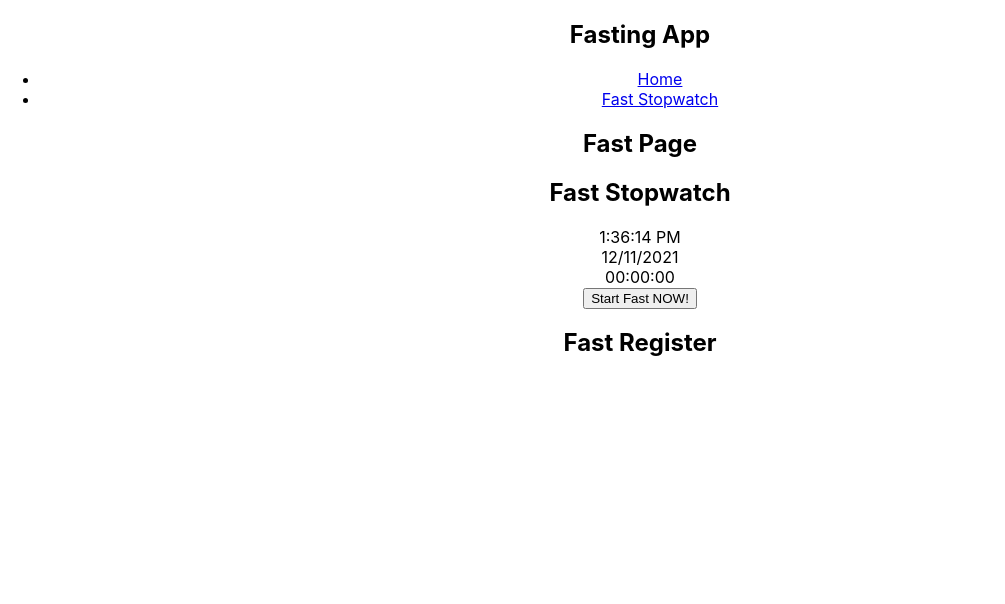
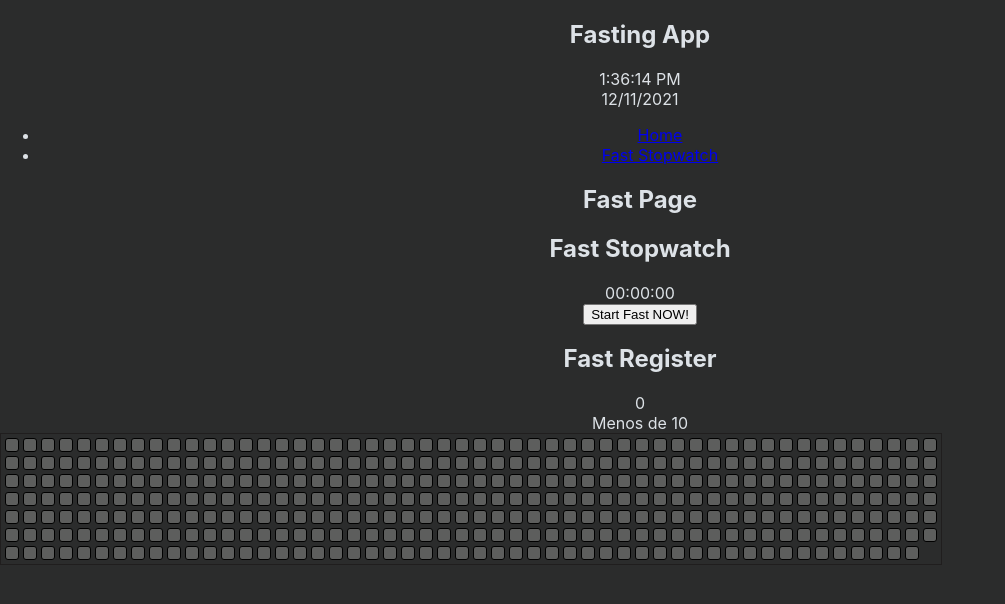
Before and after one commit to stephanRol/FastingApp-TypeScript, a React (Create React App) app: page /fast in a window 1280 px wide. Shown: the top 604 px of the page, without its empty margins (0-1005 px from the left). Built offline with nearby package versions, Linux system fonts and the light colour scheme.

Commit message:
year grid part 1

```diff
--- a/package.json
+++ b/package.json
@@ -22,7 +22,8 @@
     "start": "react-scripts start",
     "build": "react-scripts build",
     "test": "react-scripts test",
-    "eject": "react-scripts eject"
+    "eject": "react-scripts eject",
+    "sass": "sass -w src/style.scss:src/css/style.css"
   },
   "eslintConfig": {
     "extends": [
@@ -41,5 +42,8 @@
       "last 1 firefox version",
       "last 1 safari version"
     ]
+  },
+  "devDependencies": {
+    "node-sass": "^7.0.0"
   }
 }
--- a/src/App.tsx
+++ b/src/App.tsx
@@ -1,5 +1,6 @@
 import { BrowserRouter as Router, Route, Routes } from 'react-router-dom';
 import './App.css';
+import './css/style.css';
 import FastPage from './components/FastPage';
 import Navbar from './components/Navbar';
 import Error404 from './components/Error404';
--- a/src/components/FastPage.tsx
+++ b/src/components/FastPage.tsx
@@ -1,5 +1,4 @@
 import React from 'react'
-import FastRegister from './FastRegister'
 import Stopwatch from './Stopwatch'
 
 const FastPage = () => {
@@ -7,7 +6,6 @@ const FastPage = () => {
         <div>
             <h2>Fast Page</h2>
             <Stopwatch />
-            <FastRegister />
         </div>
     )
 }
--- a/src/components/FastRegister.tsx
+++ b/src/components/FastRegister.tsx
@@ -1,9 +1,31 @@
-import React from 'react'
+import YearGrid from './YearGrid'
 
-const FastRegister = () => {
+interface IRegister {
+    time: number;
+}
+
+const FastRegister = ({ time }: IRegister) => {
+    let fastObj = {
+        date: new Date(),
+        lipolysis: false,
+        autophagy: false,
+    }
+
+    if (time > 5000) {
+        fastObj.lipolysis = true;
+    }
+    if (time > 10000) {
+        fastObj.autophagy = true;
+    }
+
     return (
         <div>
             <h2>Fast Register</h2>
+            <div>
+                {time}
+            </div>
+            {time > 10000 ? "Mas de 10" : "Menos de 10"}
+            <YearGrid fastObj={fastObj} />
         </div>
     )
 }
--- a/src/components/Navbar.tsx
+++ b/src/components/Navbar.tsx
@@ -4,6 +4,8 @@ import { Link } from 'react-router-dom'
 const Navbar = () => {
     return (
         <div>
+            <div>{new Date().toLocaleTimeString()}</div>
+            <div>{new Date().toLocaleDateString()}</div>
             <ul>
                 <li><Link to="/">Home</Link></li>
                 <li><Link to="/fast">Fast Stopwatch</Link></li>
--- a/src/components/Stopwatch.tsx
+++ b/src/components/Stopwatch.tsx
@@ -1,48 +1,5 @@
-// import { useEffect, useState } from 'react'
-
-// const Stopwatch = () => {
-//     const [time, setTime] = useState(0);
-//     const [timeOn, setTimeOn] = useState(false);
-
-//     useEffect(() => {
-//         let interval: NodeJS.Timeout;
-
-//         if (timeOn) {
-//             interval = setInterval(() => {
-//                 setTime(s => s + 1)
-//             }, 1000)
-//         } else {
-//             if (time !== 0) {
-//                 let response: boolean = window.confirm("Are you sure you want to reset the counter?");
-//                 if (response) setTime(0)
-//             }
-//         }
-//         return () => clearInterval(interval)
-
-//     }, [timeOn])
-
-//     let stopwatchObj = {
-//         seconds: (Math.floor(time) % 60).toString().padStart(2, "0"),
-//         minutes: (Math.floor(time / 60) % 60).toString().padStart(2, "0"),
-//         hours: (Math.floor(time / 60 / 60) % 24).toString().padStart(2, "0"),
-//     }
-
-//     let { seconds, minutes, hours } = stopwatchObj
-
-//     return (
-//         <div>
-//             <h2>Fast Stopwatch</h2>
-//             <div>{new Date().toLocaleTimeString()}</div>
-//             <div>{new Date().toLocaleDateString()}</div>
-//             <div><span>{hours}</span>:<span>{minutes}</span>:<span>{seconds}</span></div>
-//             <button onClick={timeOn ? () => setTimeOn(false) : () => setTimeOn(true)}>{!timeOn ? "Start Fast NOW!" : "Stop"}</button>
-//         </div>
-//     )
-// }
-
-// export default Stopwatch
-
 import { useEffect, useState } from 'react'
+import FastRegister from './FastRegister'
 
 const Stopwatch = () => {
     const [time, setTime] = useState(0);
@@ -71,7 +28,7 @@ const Stopwatch = () => {
 
         } else {
             if (time !== 0) {
-                let response: boolean = window.confirm("Are you sure you want to reset the counter?");
+                let response: boolean = window.confirm("Are you sure you want to reset the stopwatch?");
                 if (response) {
                     setTime(0)
                     localStorage.removeItem('fastStart');
@@ -89,20 +46,14 @@ const Stopwatch = () => {
         minutes: (Math.floor(time / 1000 / 60) % 60).toString().padStart(2, "0"),
         hours: (Math.floor(time / 1000 / 60 / 60) % 24).toString().padStart(2, "0"),
     }
-
     let { seconds, minutes, hours } = stopwatchObj
-
-    const handleStart = () => setTimeOn(true)
-    const handleReset = () => setTimeOn(false);
-
 
     return (
         <div>
             <h2>Fast Stopwatch</h2>
-            <div>{new Date().toLocaleTimeString()}</div>
-            <div>{new Date().toLocaleDateString()}</div>
             <div><span>{hours}</span>:<span>{minutes}</span>:<span>{seconds}</span></div>
-            <button onClick={timeOn ? handleReset : handleStart}>{!timeOn ? "Start Fast NOW!" : "Reset"}</button>
+            <button onClick={timeOn ? () => setTimeOn(false) : () => setTimeOn(true)}>{!timeOn ? "Start Fast NOW!" : "Reset"}</button>
+            <FastRegister time={time} />
         </div>
     )
 }
--- /dev/null
+++ b/src/components/YearGrid.tsx
@@ -0,0 +1,70 @@
+import { useState } from "react"
+
+export type dayType = {
+    date: Date;
+    lipolysis: boolean;
+    autophagy: boolean;
+}
+interface YearGridProps {
+    fastObj: dayType
+}
+
+const YearGrid = ({ fastObj }: YearGridProps) => {
+    const [yearData, setYearData] = useState([])
+
+    let allDaysOfYear: dayType[] = [];
+    // let date = new Date(2021, 11, 27)
+    let date = new Date()
+    let shifted: dayType;
+
+    for (let i = 365; i > -1; i--) {
+        allDaysOfYear.push({
+            date: new Date(date.getTime() - 24 * 60 * 60 * 1000 * i),
+            lipolysis: false,
+            autophagy: false,
+        })
+    }
+
+    //List start on Monday.
+    do {
+        shifted = allDaysOfYear.shift()!;
+    } while (shifted.date.getDay() !== 0)
+
+    //When starts week 53, the whole week 1 will be shifted in order to have always just 52 weeks.
+    if (allDaysOfYear.length > 364) {
+        for (let i = 0; i < 7; i++) {
+            allDaysOfYear.shift()!;
+        }
+    }
+
+    if (fastObj.date.toLocaleDateString() === new Date().toLocaleDateString()) {
+        if (fastObj.lipolysis) allDaysOfYear[363].lipolysis = true;
+        if (fastObj.autophagy) allDaysOfYear[363].autophagy = true;
+    }
+
+    const handleClass = (day: dayType) => {
+        let classType: string = "daySquare";
+        if (day.lipolysis) {
+            classType = "daySquare-lipolysis";
+        }
+        if (day.autophagy) {
+            classType = "daySquare-autophagy";
+        }
+        return classType
+    }
+
+
+    return (
+        <div>
+            <div className="container-register">
+                <div className="grid-register">
+                    {allDaysOfYear.map((day, index) => {
+                        return <div key={index} className={handleClass(day)} title={day.date.toString().split(" ", 4).join(" ")}></div>
+                    })}
+                </div>
+            </div>
+        </div>
+    )
+}
+
+export default YearGrid
--- /dev/null
+++ b/src/css/style.css
@@ -0,0 +1,45 @@
+body {
+  background-color: #2b2c2c;
+  color: #dde2e7;
+}
+
+.container-register {
+  border: 1px solid #201e1e;
+  width: 936px;
+  padding: 2px;
+  height: 126px;
+  overflow: hidden;
+}
+.container-register .grid-register {
+  display: grid;
+  grid-auto-flow: column;
+  grid-template-columns: repeat(52, 1fr);
+  grid-template-rows: repeat(7, 1fr);
+  gap: 0px;
+}
+.container-register .grid-register .daySquare {
+  width: 12px;
+  height: 12px;
+  margin: 2px;
+  border-radius: 3px;
+  background-color: #5d5e5d;
+  border: 1px solid black;
+}
+.container-register .grid-register .daySquare-lipolysis {
+  width: 12px;
+  height: 12px;
+  margin: 2px;
+  border-radius: 3px;
+  background-color: #0eac0e;
+  border: 1px solid black;
+}
+.container-register .grid-register .daySquare-autophagy {
+  width: 12px;
+  height: 12px;
+  margin: 2px;
+  border-radius: 3px;
+  background-color: #1d7eb6;
+  border: 1px solid black;
+}
+
+/*# sourceMappingURL=style.css.map */
--- /dev/null
+++ b/src/style.scss
@@ -0,0 +1,38 @@
+@mixin daySquare ($backgroundColor){
+    width: 12px;
+    height: 12px;
+    margin: 2px;
+    border-radius: 3px;
+    background-color: $backgroundColor;
+    border: 1px solid rgb(0, 0, 0);
+}
+
+
+body{
+    background-color: rgb(43, 44, 44);
+    color: rgb(221, 226, 231);
+}
+
+.container-register{
+    border: 1px solid rgb(32, 30, 30) ;
+    width: 936px;
+    padding: 2px;
+    height: 126px;
+    overflow: hidden;
+    .grid-register{
+        display: grid;
+        grid-auto-flow: column;
+        grid-template-columns: repeat(52,1fr);
+        grid-template-rows: repeat(7,1fr);
+        gap:0px;
+        .daySquare{
+            @include daySquare(rgb(93, 94, 93));
+        }
+        .daySquare-lipolysis{
+            @include daySquare(rgb(14, 172, 14));
+        }
+        .daySquare-autophagy{
+            @include daySquare(rgb(29, 126, 182));
+        }
+    }
+}
```
Also changed, not shown: 2 other files (tests, documents, lock files or other folders).
